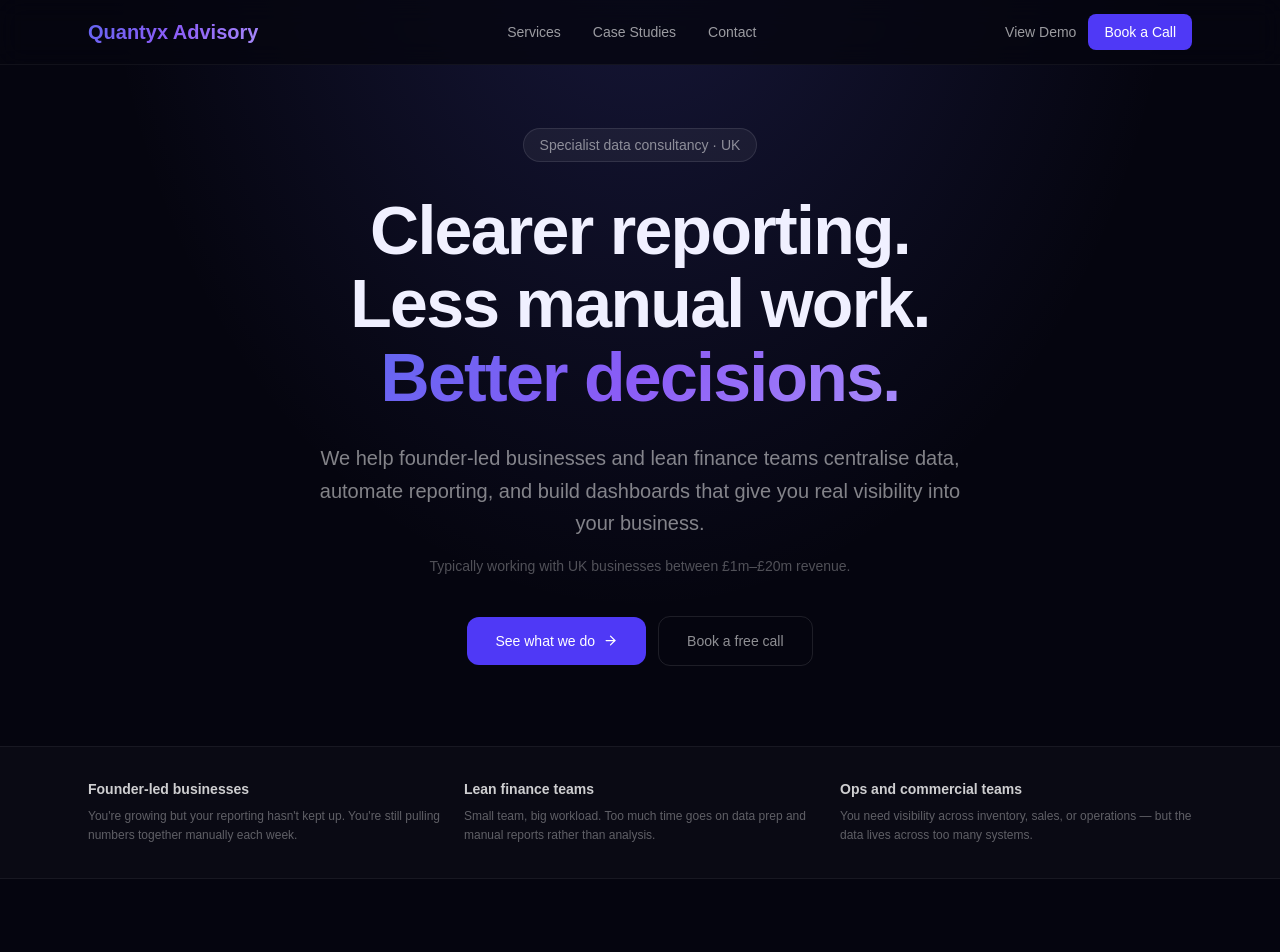
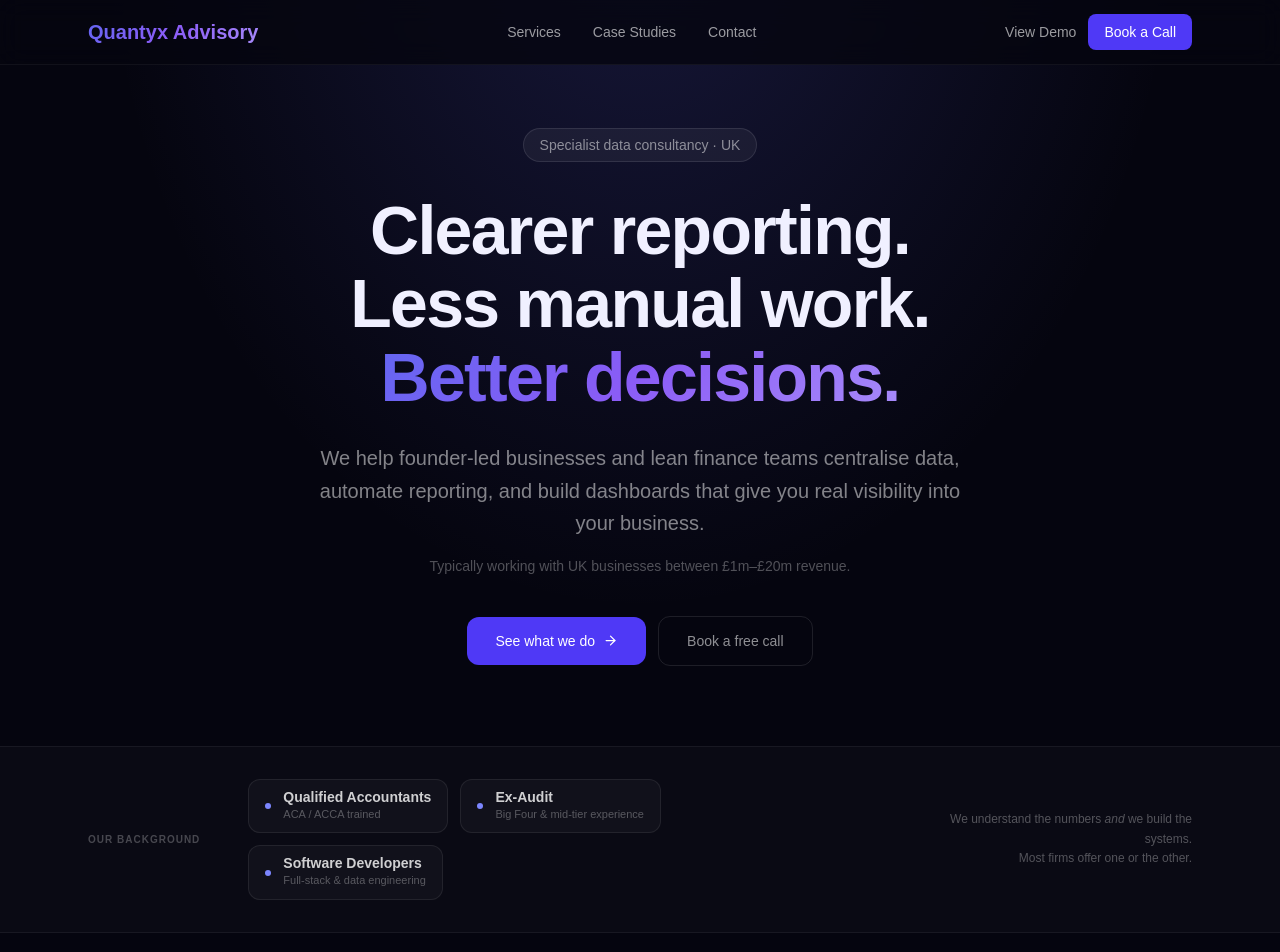
Before and after one commit to musastack/quantyx-advisory, a Next.js app: page / in a window 1280 px wide. Shown: the top 952 px of the page. Built offline with nearby package versions, Linux system fonts and the light colour scheme.

Commit message:
Replace who-we-help strip with credentials bar — accountants, ex-audit, software developers

```diff
--- a/src/app/page.tsx
+++ b/src/app/page.tsx
@@ -204,29 +204,35 @@
       </section>
 
       {/* ══════════════════════════════════════
-          WHO WE HELP — context strip
+          WHO WE ARE — credentials strip
       ══════════════════════════════════════ */}
       <div className="border-y border-white/[0.06] bg-white/[0.02]">
-        <div className="max-w-6xl mx-auto px-6 py-8 grid sm:grid-cols-3 gap-6 text-center sm:text-left">
-          {[
-            {
-              who: "Founder-led businesses",
-              desc: "You're growing but your reporting hasn't kept up. You're still pulling numbers together manually each week.",
-            },
-            {
-              who: "Lean finance teams",
-              desc: "Small team, big workload. Too much time goes on data prep and manual reports rather than analysis.",
-            },
-            {
-              who: "Ops and commercial teams",
-              desc: "You need visibility across inventory, sales, or operations — but the data lives across too many systems.",
-            },
-          ].map((item) => (
-            <div key={item.who} className="flex flex-col gap-2">
-              <p className="text-sm font-semibold text-white/80">{item.who}</p>
-              <p className="text-xs text-white/35 leading-relaxed">{item.desc}</p>
-            </div>
-          ))}
+        <div className="max-w-6xl mx-auto px-6 py-8 flex flex-col sm:flex-row items-start sm:items-center gap-6 sm:gap-12">
+          <p className="text-[10px] font-semibold uppercase tracking-widest text-white/25 shrink-0">
+            Our background
+          </p>
+          <div className="flex flex-wrap gap-3">
+            {[
+              { label: "Qualified Accountants", sub: "ACA / ACCA trained" },
+              { label: "Ex-Audit",              sub: "Big Four & mid-tier experience" },
+              { label: "Software Developers",   sub: "Full-stack & data engineering" },
+            ].map((item) => (
+              <div
+                key={item.label}
+                className="flex items-center gap-3 px-4 py-2.5 rounded-xl border border-white/[0.08] bg-white/[0.03]"
+              >
+                <div className="w-1.5 h-1.5 rounded-full bg-indigo-400 shrink-0" />
+                <div>
+                  <p className="text-sm font-semibold text-white/80 leading-none">{item.label}</p>
+                  <p className="text-[11px] text-white/30 mt-0.5">{item.sub}</p>
+                </div>
+              </div>
+            ))}
+          </div>
+          <p className="text-xs text-white/30 sm:ml-auto sm:text-right max-w-xs leading-relaxed hidden lg:block">
+            We understand the numbers <em>and</em> we build the systems.<br />
+            Most firms offer one or the other.
+          </p>
         </div>
       </div>
 
```
